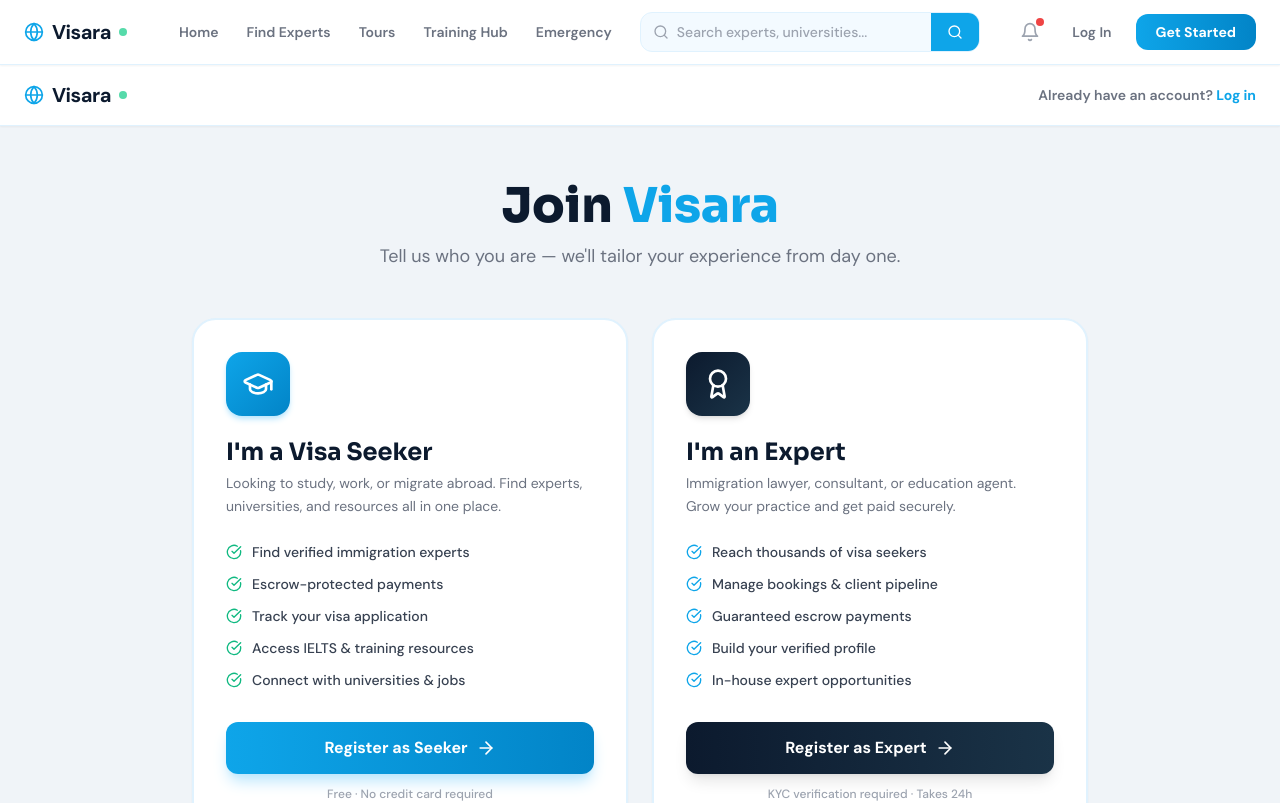
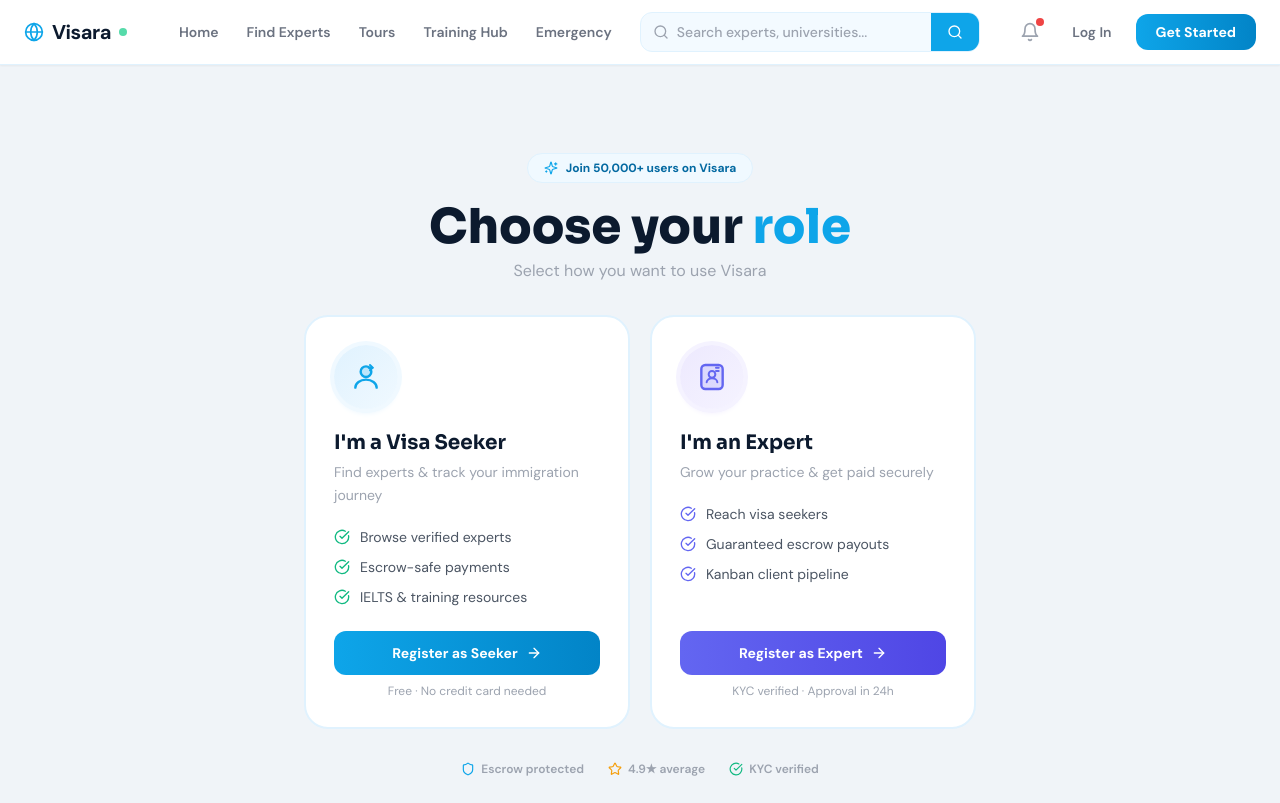
Before and after one commit to ceo4u/visaformula, a Next.js app: page /signup in a window 1280 px wide. Shown: the top 803 px of the page. Built offline with nearby package versions, Linux system fonts and the light colour scheme.

Commit message:
style: circular signup icons with ring glow, remove duplicate header

```diff
--- a/app/signup/page.tsx
+++ b/app/signup/page.tsx
@@ -1,113 +1,105 @@
 "use client";
 
 import Link from "next/link";
-import { Globe, GraduationCap, Briefcase, ArrowRight, Shield, CheckCircle, Star, Award } from "lucide-react";
-
-const seekerFeatures = [
-    "Find verified immigration experts",
-    "Escrow-protected payments",
-    "Track your visa application",
-    "Access IELTS & training resources",
-    "Connect with universities & jobs",
-];
-
-const expertFeatures = [
-    "Reach thousands of visa seekers",
-    "Manage bookings & client pipeline",
-    "Guaranteed escrow payments",
-    "Build your verified profile",
-    "In-house expert opportunities",
-];
+import { ArrowRight, Shield, Star, CheckCircle, Sparkles } from "lucide-react";
 
 export default function SignupChoicePage() {
     return (
-        <div className="bg-[#f0f4f8] min-h-screen flex flex-col">
-            {/* Top Bar */}
-            <div className="bg-white border-b border-sky-100 py-4 px-6 flex justify-between items-center shadow-sm">
-                <Link href="/" className="flex items-center gap-2">
-                    <Globe className="w-5 h-5 text-[#0ea5e9]" />
-                    <span className="text-xl font-extrabold tracking-tight text-navy">Visara</span>
-                    <span className="w-2 h-2 bg-emerald-400 rounded-full animate-pulse" />
-                </Link>
-                <span className="text-sm font-semibold text-gray-500">
-                    Already have an account?{" "}
-                    <Link href="/login" className="text-[#0ea5e9] font-bold hover:underline">
-                        Log in
-                    </Link>
-                </span>
-            </div>
-
+        <div className="min-h-screen bg-[#f0f4f8] flex flex-col">
             {/* Main */}
-            <main className="flex-1 flex flex-col items-center justify-center py-14 px-4">
+            <main className="flex-1 flex flex-col items-center justify-center px-4 py-10 sm:py-14">
                 {/* Heading */}
-                <div className="text-center mb-12">
-                    <h1 className="font-sora text-4xl md:text-5xl font-extrabold text-navy mb-3 leading-tight">
-                        Join <span className="text-[#0ea5e9]">Visara</span>
+                <div className="text-center mb-8">
+                    <div className="inline-flex items-center gap-2 bg-sky-50 border border-sky-100 rounded-full px-4 py-1.5 mb-5">
+                        <Sparkles className="w-3.5 h-3.5 text-[#0ea5e9]" />
+                        <span className="text-xs font-bold text-sky-700">Join 50,000+ users on Visara</span>
+                    </div>
+                    <h1 className="font-sora text-3xl sm:text-4xl md:text-5xl font-extrabold text-navy mb-2 leading-tight">
+                        Choose your <span className="text-[#0ea5e9]">role</span>
                     </h1>
-                    <p className="text-gray-500 text-base md:text-lg max-w-xl mx-auto">
-                        Tell us who you are — we'll tailor your experience from day one.
-                    </p>
+                    <p className="text-gray-400 text-sm sm:text-base">Select how you want to use Visara</p>
                 </div>
 
-                {/* Role Cards */}
-                <div className="grid grid-cols-1 md:grid-cols-2 gap-6 max-w-4xl w-full">
+                {/* Cards */}
+                <div className="grid grid-cols-1 sm:grid-cols-2 gap-4 sm:gap-5 max-w-2xl w-full">
 
                     {/* Seeker Card */}
                     <Link href="/signup/seeker" className="group block">
-                        <div className="bg-white rounded-3xl border-2 border-sky-100 p-8 shadow-sm group-hover:shadow-card-hover group-hover:border-[#0ea5e9] group-hover:-translate-y-1 transition-all h-full flex flex-col">
-                            <div className="w-16 h-16 bg-gradient-to-br from-[#0ea5e9] to-[#0284c7] rounded-2xl flex items-center justify-center mb-5 shadow-md shadow-sky-200 group-hover:scale-110 transition-transform">
-                                <GraduationCap className="w-8 h-8 text-white" />
+                        <div className="bg-white border-2 border-sky-100 rounded-2xl sm:rounded-3xl p-6 sm:p-7 hover:border-[#0ea5e9] hover:shadow-xl hover:shadow-sky-100 hover:-translate-y-1 transition-all duration-300 h-full flex flex-col">
+                            {/* Icon */}
+                            <div className="w-16 h-16 bg-gradient-to-br from-sky-100 to-sky-50 rounded-full flex items-center justify-center mb-5 group-hover:scale-110 transition-transform ring-4 ring-sky-50 shadow-md shadow-sky-100">
+                                <svg width="32" height="32" viewBox="0 0 24 24" fill="none" xmlns="http://www.w3.org/2000/svg">
+                                    <circle cx="12" cy="8" r="4" fill="#0ea5e9" opacity="0.2" />
+                                    <circle cx="12" cy="8" r="4" stroke="#0ea5e9" strokeWidth="1.8" fill="none" />
+                                    <path d="M4 20c0-3.3 3.6-6 8-6s8 2.7 8 6" stroke="#0ea5e9" strokeWidth="1.8" strokeLinecap="round" fill="none" />
+                                    <path d="M15 3l2 2-2 2" stroke="#0ea5e9" strokeWidth="1.5" strokeLinecap="round" strokeLinejoin="round" />
+                                    <path d="M17 5h-3" stroke="#0ea5e9" strokeWidth="1.5" strokeLinecap="round" />
+                                </svg>
                             </div>
-                            <h2 className="font-sora text-2xl font-bold text-navy mb-1">I&apos;m a Visa Seeker</h2>
-                            <p className="text-sm text-gray-500 mb-6 leading-relaxed">
-                                Looking to study, work, or migrate abroad. Find experts, universities, and resources all in one place.
-                            </p>
-                            <ul className="space-y-3 mb-8 flex-1">
-                                {seekerFeatures.map((f) => (
-                                    <li key={f} className="flex items-center gap-2.5 text-sm text-gray-700 font-medium">
+                            <h2 className="font-sora text-xl font-bold text-navy mb-1">I&apos;m a Visa Seeker</h2>
+                            <p className="text-gray-400 text-sm mb-5 leading-relaxed">Find experts & track your immigration journey</p>
+
+                            <div className="space-y-2.5 mb-6">
+                                {["Browse verified experts", "Escrow-safe payments", "IELTS & training resources"].map(f => (
+                                    <div key={f} className="flex items-center gap-2.5 text-sm text-gray-600">
                                         <CheckCircle className="w-4 h-4 text-emerald-500 shrink-0" />
-                                        {f}
-                                    </li>
+                                        <span>{f}</span>
+                                    </div>
                                 ))}
-                            </ul>
-                            <button className="w-full bg-gradient-to-r from-[#0ea5e9] to-[#0284c7] text-white py-3.5 rounded-xl font-bold flex items-center justify-center gap-2 shadow-lg shadow-sky-200 group-hover:shadow-xl transition-all active:scale-[0.97]">
-                                Register as Seeker <ArrowRight className="w-5 h-5" />
-                            </button>
-                            <p className="text-xs text-center text-gray-400 mt-3 font-medium">Free · No credit card required</p>
+                            </div>
+
+                            <div className="mt-auto bg-gradient-to-r from-[#0ea5e9] to-[#0284c7] text-white py-3 rounded-xl font-bold text-sm text-center flex items-center justify-center gap-2 group-hover:shadow-lg group-hover:shadow-sky-200 transition-all active:scale-[0.97]">
+                                Register as Seeker <ArrowRight className="w-4 h-4 group-hover:translate-x-1 transition-transform" />
+                            </div>
+                            <p className="text-center text-xs text-gray-400 mt-2">Free · No credit card needed</p>
                         </div>
                     </Link>
 
                     {/* Expert Card */}
-                    <Link href="/signup/expert" className="group block">
-                        <div className="bg-white rounded-3xl border-2 border-sky-100 p-8 shadow-sm group-hover:shadow-card-hover group-hover:border-navy group-hover:-translate-y-1 transition-all h-full flex flex-col">
-                            <div className="w-16 h-16 bg-gradient-to-br from-navy to-ink rounded-2xl flex items-center justify-center mb-5 shadow-md group-hover:scale-110 transition-transform">
-                                <Award className="w-8 h-8 text-white" />
+                    <Link href="/register-provider" className="group block">
+                        <div className="bg-white border-2 border-sky-100 rounded-2xl sm:rounded-3xl p-6 sm:p-7 hover:border-[#6366f1] hover:shadow-xl hover:shadow-violet-100 hover:-translate-y-1 transition-all duration-300 h-full flex flex-col">
+                            {/* Icon */}
+                            <div className="w-16 h-16 bg-gradient-to-br from-violet-100 to-violet-50 rounded-full flex items-center justify-center mb-5 group-hover:scale-110 transition-transform ring-4 ring-violet-50 shadow-md shadow-violet-100">
+                                <svg width="32" height="32" viewBox="0 0 24 24" fill="none" xmlns="http://www.w3.org/2000/svg">
+                                    <rect x="4" y="3" width="16" height="18" rx="3" fill="#6366f1" opacity="0.15" />
+                                    <rect x="4" y="3" width="16" height="18" rx="3" stroke="#6366f1" strokeWidth="1.8" fill="none" />
+                                    <circle cx="12" cy="10" r="2.5" stroke="#6366f1" strokeWidth="1.5" fill="none" />
+                                    <path d="M8 16c0-1.7 1.8-3 4-3s4 1.3 4 3" stroke="#6366f1" strokeWidth="1.5" strokeLinecap="round" fill="none" />
+                                    <path d="M15 5h2" stroke="#6366f1" strokeWidth="1.5" strokeLinecap="round" />
+                                    <path d="M15 7.5h2" stroke="#6366f1" strokeWidth="1.5" strokeLinecap="round" />
+                                </svg>
                             </div>
-                            <h2 className="font-sora text-2xl font-bold text-navy mb-1">I&apos;m an Expert</h2>
-                            <p className="text-sm text-gray-500 mb-6 leading-relaxed">
-                                Immigration lawyer, consultant, or education agent. Grow your practice and get paid securely.
-                            </p>
-                            <ul className="space-y-3 mb-8 flex-1">
-                                {expertFeatures.map((f) => (
-                                    <li key={f} className="flex items-center gap-2.5 text-sm text-gray-700 font-medium">
-                                        <CheckCircle className="w-4 h-4 text-[#0ea5e9] shrink-0" />
-                                        {f}
-                                    </li>
+                            <h2 className="font-sora text-xl font-bold text-navy mb-1">I&apos;m an Expert</h2>
+                            <p className="text-gray-400 text-sm mb-5 leading-relaxed">Grow your practice & get paid securely</p>
+
+                            <div className="space-y-2.5 mb-6">
+                                {["Reach visa seekers", "Guaranteed escrow payouts", "Kanban client pipeline"].map(f => (
+                                    <div key={f} className="flex items-center gap-2.5 text-sm text-gray-600">
+                                        <CheckCircle className="w-4 h-4 text-[#6366f1] shrink-0" />
+                                        <span>{f}</span>
+                                    </div>
                                 ))}
-                            </ul>
-                            <button className="w-full bg-gradient-to-r from-navy to-ink text-white py-3.5 rounded-xl font-bold flex items-center justify-center gap-2 shadow-lg group-hover:shadow-xl transition-all active:scale-[0.97]">
-                                Register as Expert <ArrowRight className="w-5 h-5" />
-                            </button>
-                            <p className="text-xs text-center text-gray-400 mt-3 font-medium">KYC verification required · Takes 24h</p>
+                            </div>
+
+                            <div className="mt-auto bg-gradient-to-r from-[#6366f1] to-[#4f46e5] text-white py-3 rounded-xl font-bold text-sm text-center flex items-center justify-center gap-2 group-hover:shadow-lg group-hover:shadow-violet-200 transition-all active:scale-[0.97]">
+                                Register as Expert <ArrowRight className="w-4 h-4 group-hover:translate-x-1 transition-transform" />
+                            </div>
+                            <p className="text-center text-xs text-gray-400 mt-2">KYC verified · Approval in 24h</p>
                         </div>
                     </Link>
                 </div>
 
-                {/* Trust bar */}
-                <div className="flex flex-wrap items-center justify-center gap-6 mt-12 text-xs font-semibold text-gray-400">
-                    <span className="flex items-center gap-1.5"><Shield className="w-4 h-4 text-[#0ea5e9]" /> Bank-grade data security</span>
-                    <span className="flex items-center gap-1.5"><Star className="w-4 h-4 text-amber-400 fill-amber-400" /> 4.9 / 5 average platform rating</span>
-                    <span className="flex items-center gap-1.5"><CheckCircle className="w-4 h-4 text-emerald-500" /> 50,000+ successful applicants</span>
+                {/* Trust Strip */}
+                <div className="flex flex-wrap items-center justify-center gap-5 sm:gap-6 mt-8">
+                    {[
+                        { icon: Shield, text: "Escrow protected", color: "text-[#0ea5e9]" },
+                        { icon: Star, text: "4.9★ average", color: "text-amber-500" },
+                        { icon: CheckCircle, text: "KYC verified", color: "text-emerald-500" },
+                    ].map(t => (
+                        <span key={t.text} className="flex items-center gap-1.5 text-xs font-semibold text-gray-400">
+                            <t.icon className={`w-3.5 h-3.5 ${t.color}`} /> {t.text}
+                        </span>
+                    ))}
                 </div>
             </main>
         </div>
```
